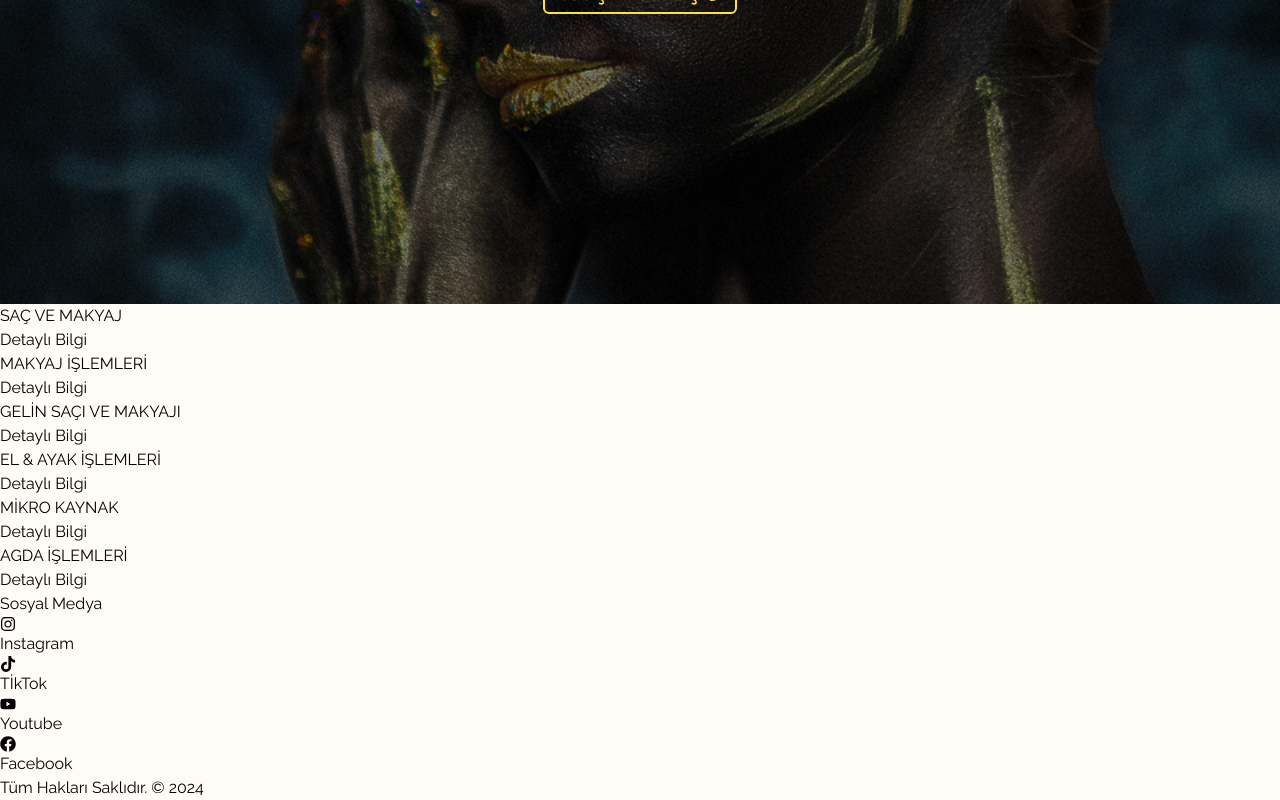
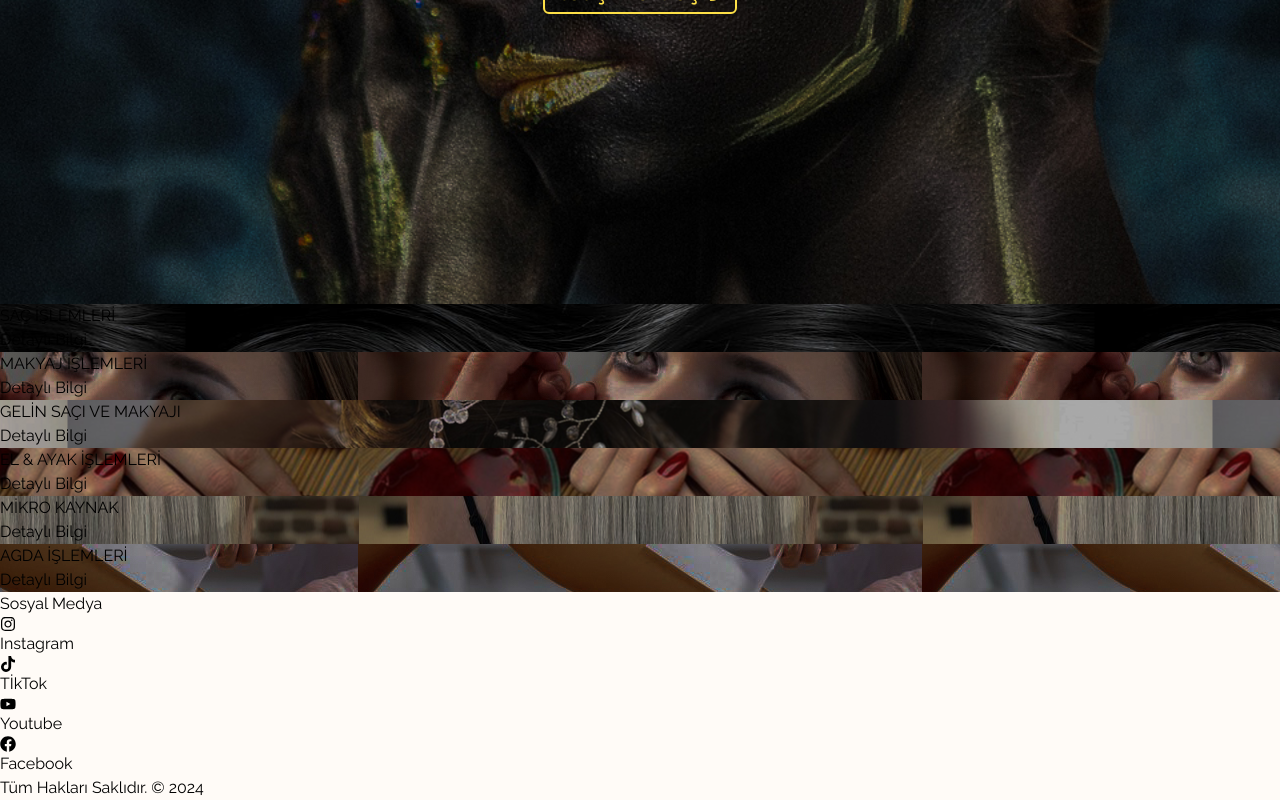
Before and after one commit to tunaece/kuafor-2, a React (Vite) app: page / in a window 1280 px wide. Shown: the part 657-1457 px from the top of the page. Built offline with nearby package versions, Linux system fonts and the light colour scheme.

Commit message:
card images

```diff
--- a/src/components/ServiceCards.jsx
+++ b/src/components/ServiceCards.jsx
@@ -10,35 +10,42 @@ const ServiceCards = () => {
 
    const services = [
       {
-         title: 'SAÇ VE MAKYAJ',
-         link: '/sac-islemleri'
+         title: 'SAÇ İŞLEMLERİ',
+         link: '/sac-islemleri',
+         image: 'src/assets/dark-hair.jpg'
       },
       {
          title:'MAKYAJ İŞLEMLERİ',
-         link:'/makyaj-islemleri'
+         link:'/makyaj-islemleri',
+         image:'src/assets/makyaj.jpg'
       },
       {
          title:'GELİN SAÇI VE MAKYAJI',
-         link:'/gelin-saci-ve-makyajı'
+         link:'/gelin-saci-ve-makyajı',
+         image:'src/assets/bride-hair.jpg'
       },
       {
          title:'EL & AYAK İŞLEMLERİ',
-         link:'/el-ayak-islemleri'
+         link:'/el-ayak-islemleri',
+         image:'src/assets/protez-tirnak.jpg'
       },
       {
          title:'MİKRO KAYNAK',
-         link:'/mikro-kaynak'
+         link:'/mikro-kaynak',
+         image:'src/assets/mikro.jpg'
       },
       {
          title:'AGDA İŞLEMLERİ',
-         link:'/agda-islemleri'
+         link:'/agda-islemleri',
+         image:'src/assets/agda.jpg'
       }
    ]
 return (
 <div className="serv-wrapper">
 {
    services.map((serv,ix)=>(
-      <div className="servCard"  key={ix}
+      <div style={{background:`url(${serv.image})`,backgroundPosition:'center'}}
+       className="servCard"  key={ix}
       onClick={()=> navigate(serv.link)}>
          <h2 className="servTitle"> {serv.title} </h2>
          <button onClick={()=>detayli(serv.link)}
```
